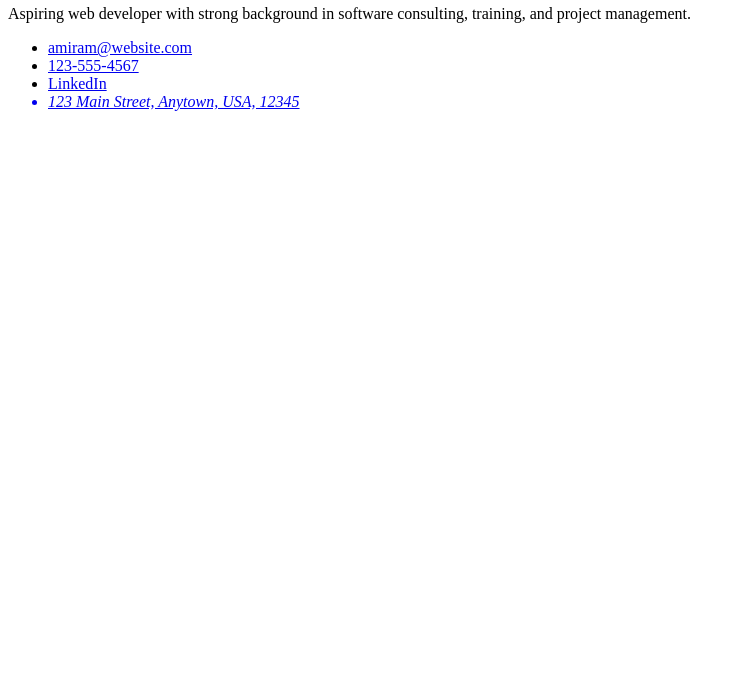
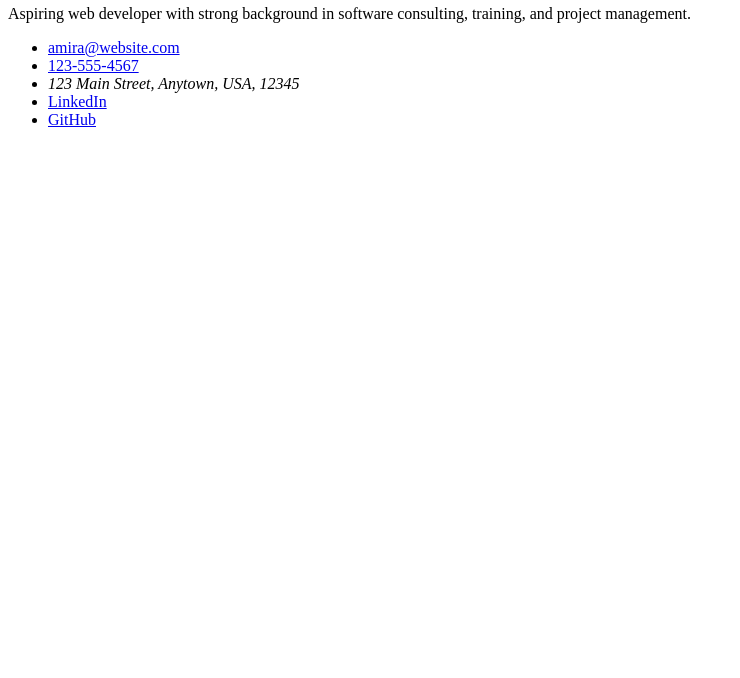
Before and after one commit to amm0116/resume-amm0116, a website: page src/index.html in a window 1280 px wide. Shown: the part 122-800 px from the top of the page, without its empty margins (0-740 px from the left). Drawn offline with Linux system fonts and the light colour scheme.

Commit message:
Adjusted nav links and added GitHub link

```diff
--- a/src/index.html
+++ b/src/index.html
@@ -24,13 +24,15 @@
 
         <nav>
             <ul>
-                <li><a href="mailto:amiram@website.com">amiram@website.com</a></li>
+                <li><a href="mailto:amiram@website.com">amira@website.com</a></li>
 
                 <li><a href="tel:+9735551234">123-555-4567</a></li>
 
+                <li><address>123 Main Street, Anytown, USA, 12345</address></li>
+
                 <li><a href="https://www.linkedin.com/in/blahblahblah">LinkedIn</li>
 
-                <li><address>123 Main Street, Anytown, USA, 12345</address></li>
+                <li><a href="https://github.com/amm0116">GitHub</li>
             </ul>
         </nav>
 
```
